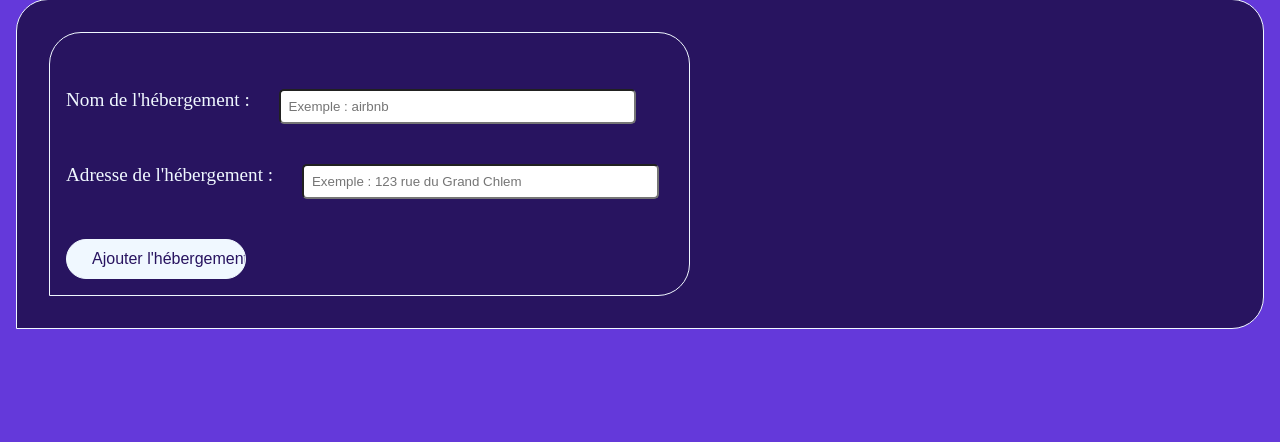
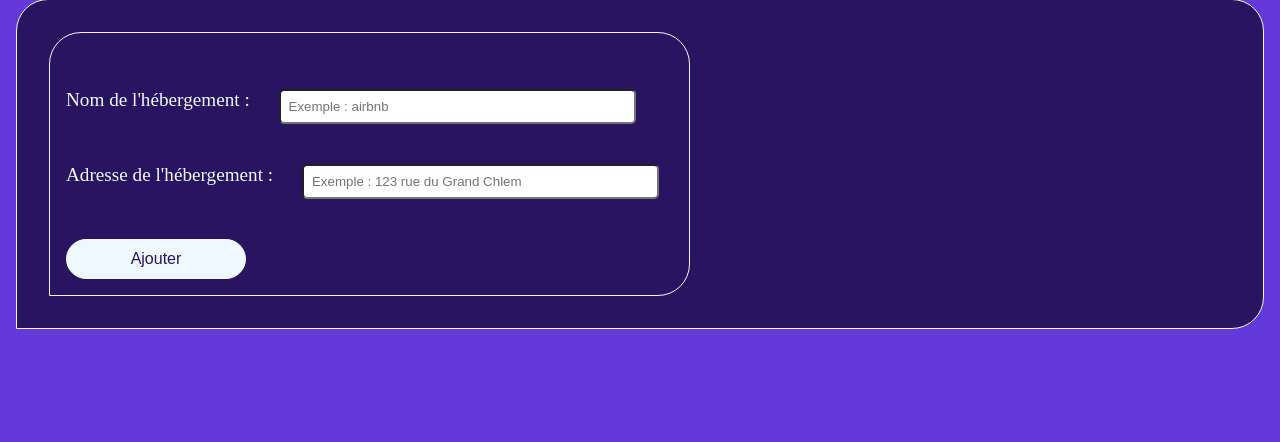
Before and after one commit to ValRom28/FestIUT, a Flask app: page /ajout_hebergement in a window 1280 px wide. Shown: the part 274-716 px from the top of the page. Run offline with Flask 3, Linux system fonts and the light colour scheme.

Commit message:
fix/ modification de mise en page

```diff
--- a/app/templates/ajout_hebergement.html
+++ b/app/templates/ajout_hebergement.html
@@ -21,21 +21,15 @@
             <div class="conteneur-champs-formulaires">
                 <form action="{{ url_for('inserer_hebergement') }}"role="form" method="POST" class="form-champ" enctype="multipart/form-data">
                     <section>
-                        <div>
                         <div class="form-label-admin">
                             <label for="name" class="label">Nom de l'hébergement : </label>
                             <input type="text" name="nom_hebergement" size="40" id="nom_hebergement" required placeholder="Exemple : airbnb "/>
                         </div>
-                        </div>
-                        <div>
                         <div class="form-label-admin">
                             <label for="name" class="label">Adresse de l'hébergement : </label>
                             <input type="text" name="adresse_hebergement" size="40" id="adresse_hebergement" required placeholder="Exemple : 123 rue du Grand Chlem "/>
                         </div>
-                        </div>
-                        <div class="creation-groupe">
-                            <input type="submit" value="Ajouter l'hébergement" />
-                        </div>
+                        <input type="submit" value="Ajouter" />
                     </section>
                 </form>
             </div>
```
Lines whose indentation alone changed are shown as unchanged.
